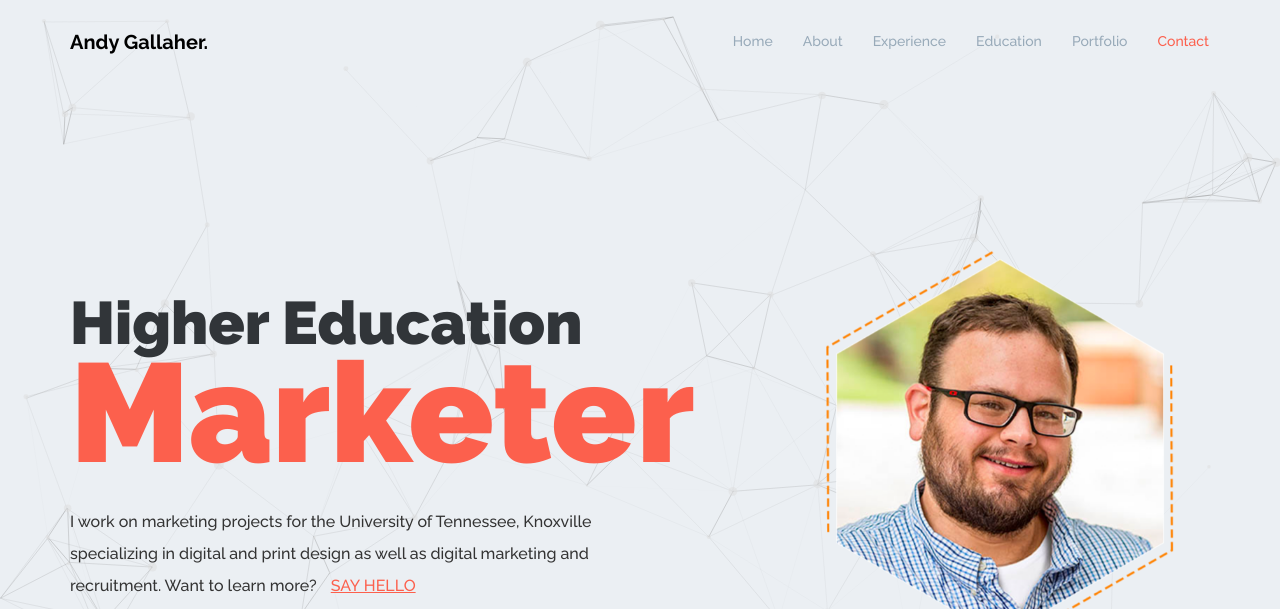
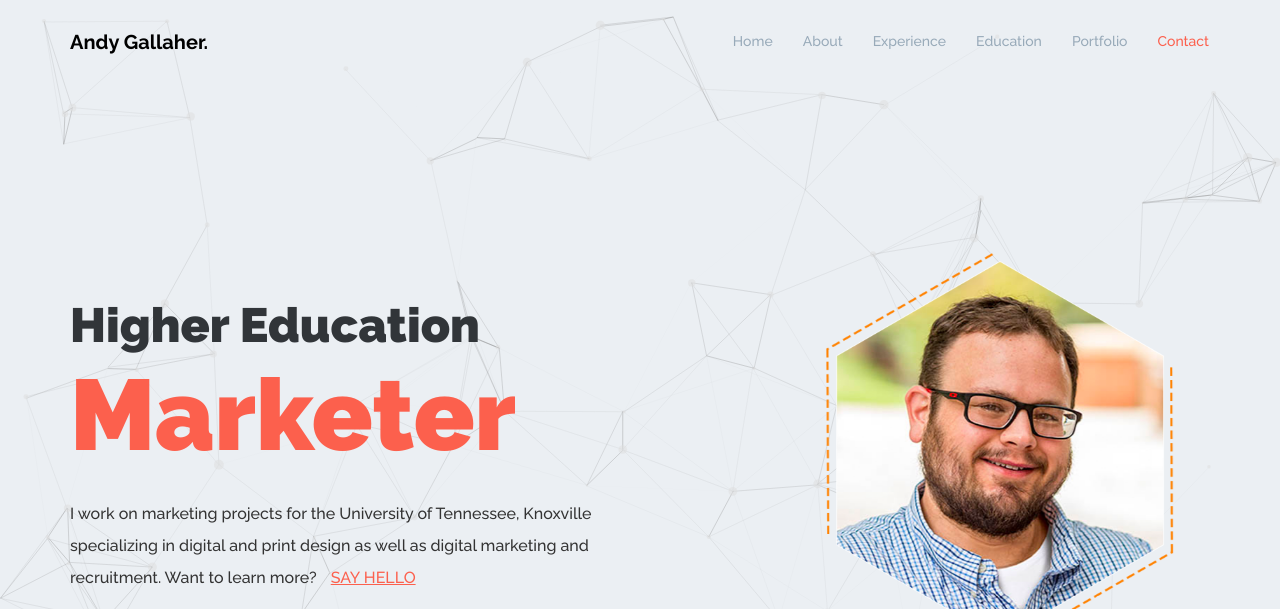
Before and after one commit to andrewbgallaher/andrewbgallaher.github.io, a plain HTML site: page index.html in a window 1280 px wide. Shown: the top 609 px of the page. Drawn offline with Linux system fonts and the light colour scheme; animation ran at ten frames a second.

Commit message:
Update style.css

```diff
--- a/assets/css/style.css
+++ b/assets/css/style.css
@@ -260,7 +260,7 @@ fieldset {
 }
 
 .header-text h2 {
-    font-size: 60px;
+    font-size: 48px;
     color: #313539;
     font-weight: 900;
     margin-bottom: 20px;
@@ -270,7 +270,7 @@ fieldset {
 }
 
 .header-text h2 span {
-    font-size: 140px;
+    font-size: 100px;
     color: #FC604D;
 }
 
```
